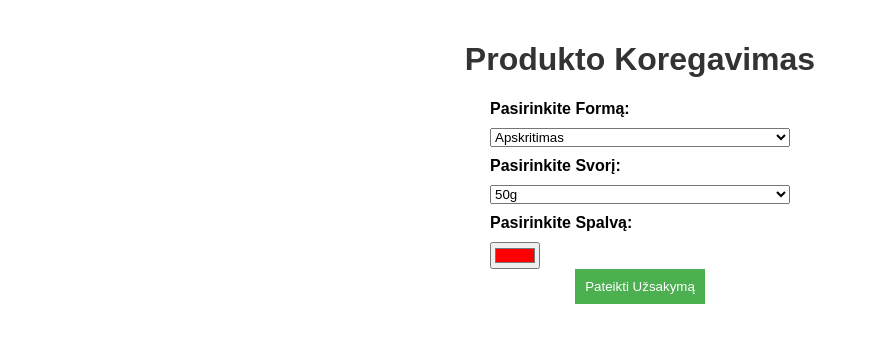
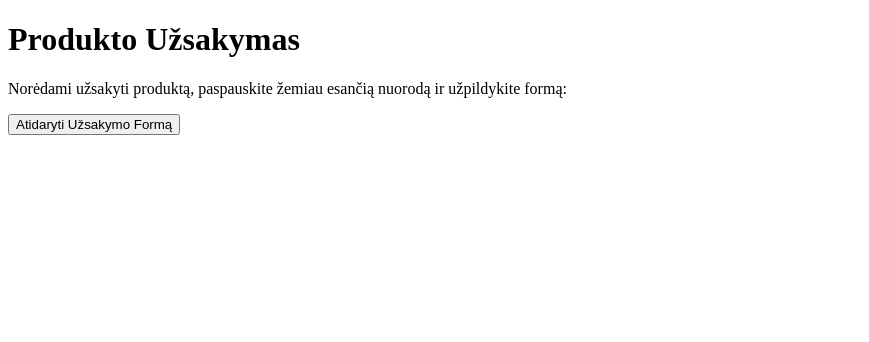
Before and after one commit to Airidaslab/Airidaslab.github.io, a plain HTML site: page index.html in a window 1280 px wide. Shown: the whole page, without its empty margins (0-869 px from the left). Drawn offline with Linux system fonts and the light colour scheme.

Commit message:
index.html

```diff
--- a/index.html
+++ b/index.html
@@ -3,49 +3,15 @@
 <head>
   <meta charset="UTF-8">
   <meta name="viewport" content="width=device-width, initial-scale=1.0">
-  <title>Produkto Koregavimo Puslapis</title>
-  <link rel="stylesheet" href="style.css">
+  <title>Produkto Užsakymo Forma</title>
 </head>
 <body>
-  <h1>Produkto Koregavimas</h1>
+  <h1>Produkto Užsakymas</h1>
+  <p>Norėdami užsakyti produktą, paspauskite žemiau esančią nuorodą ir užpildykite formą:</p>
 
-  <!-- Product Customization Form -->
-  <form id="customizationForm">
-    <!-- Shape Selection -->
-    <label for="shape">Pasirinkite Formą:</label>
-    <select id="shape" name="shape">
-      <option value="circle">Apskritimas</option>
-      <option value="square">Kvadratas</option>
-      <option value="triangle">Trikampis</option>
-      <option value="oval">Ovalas</option>
-      <option value="star">Žvaigždė</option>
-      <option value="heart">Širdelė</option>
-    </select>
-
-    <!-- Grams Selection -->
-    <label for="grams">Pasirinkite Svorį:</label>
-    <select id="grams" name="grams">
-      <option value="50g">50g</option>
-      <option value="100g">100g</option>
-      <option value="150g">150g</option>
-      <option value="200g">200g</option>
-      <option value="250g">250g</option>
-      <option value="500g">500g</option>
-    </select>
-
-    <!-- Color Selection -->
-    <label for="color">Pasirinkite Spalvą:</label>
-    <input type="color" id="color" name="color" value="#ff0000">
-  </form>
-
-  <!-- Submit Order Button - Opens Google Form in New Tab -->
+  <!-- Direct link to Google Form -->
   <a href="https://docs.google.com/forms/d/e/1FAIpQLSeQ2G2snJXhXM479lPHztG8BSpLH7aRW34J6cabiT_qarDCQw/viewform?usp=sf_link" target="_blank">
-    <button type="button">Pateikti Užsakymą</button>
+    <button type="button">Atidaryti Užsakymo Formą</button>
   </a>
-
-  <!-- Confirmation Message (optional) -->
-  <p id="orderConfirmation" style="display:none;">Ačiū! Jūsų užsakymas pateiktas.</p>
-
-  <script src="script.js"></script>
 </body>
 </html>
```
